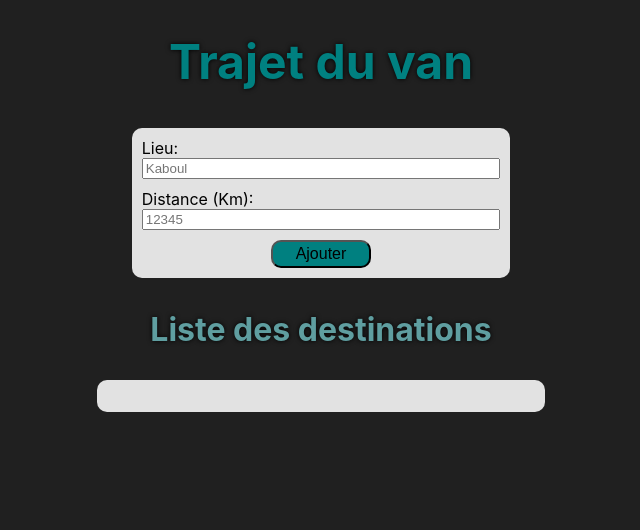
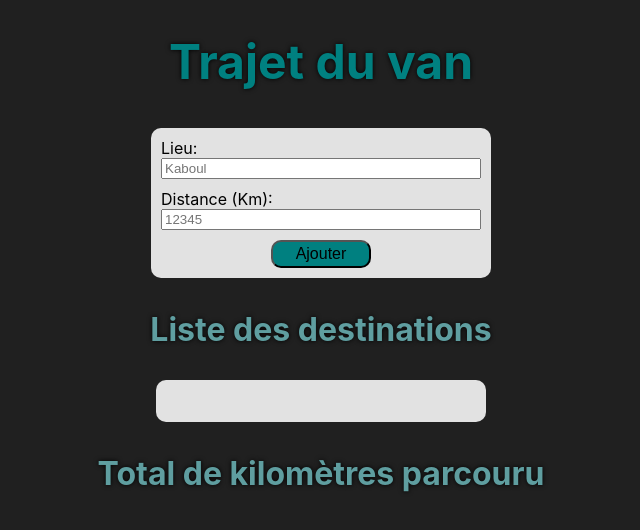
Before and after one commit to Waryen/trajet-vacances, a React (Create React App) app: page / in a window 1280 px wide. Shown: the top 530 px of the page, without its empty margins (319-959 px from the left). Built offline with nearby package versions, Linux system fonts and the light colour scheme.

Commit message:
1. régler le problème de sync du setState 2. terminer le component calcul

```diff
--- a/src/App.js
+++ b/src/App.js
@@ -1,6 +1,7 @@
 import React from 'react'
 import {Form} from './components/formulaire/form.component'
 import {List} from './components/liste/list.component'
+import {Calcul} from './components/calcul/calcul.component'
 import './App.css'
 
 class App extends React.Component {
@@ -42,7 +43,9 @@ class App extends React.Component {
     this.setState(prevState => ({
       tab: [...prevState.tab, prevState.lieu],
       lieu: { name: "", km: 0 }
-    }), this.saveLocal())
+    }))
+
+    this.saveLocal()
   }
 
   // Sauvegarde du state dans localstorage
@@ -65,6 +68,8 @@ class App extends React.Component {
         />
         <h2>Liste des destinations</h2>
         <List props = {this.state.tab} />
+        <h2>Total de kilomètres parcouru</h2>
+        <Calcul props = {this.state.tab} />
       </div>
     )
   }
--- /dev/null
+++ b/src/components/calcul/calcul.component.jsx
@@ -0,0 +1,19 @@
+import React from 'react'
+import './calcul.styles.css'
+
+export const Calcul = ({props}) => {
+    const tab = props
+    const newTab = []
+
+    for(let i = 0; i < tab.length; i++) {
+        newTab.push(tab[i])
+    }
+
+    console.log(newTab)
+
+    return(
+        <div className='calcul'>
+
+        </div>
+    )
+}
--- a/src/components/formulaire/form.styles.css
+++ b/src/components/formulaire/form.styles.css
@@ -1,7 +1,7 @@
 form {
     display: flex;
     flex-direction: column;
-    width: 40%;
+    width: 25vw;
     border-radius: 10px;
     padding: 10px;
     margin: 5px;
@@ -21,6 +21,7 @@ button#send {
     padding: 3px;
     border-radius: 10px;
     background-color: teal;
+    transition: all ease 300ms;
 }
 
 button#send:hover {
--- a/src/components/liste/list.component.jsx
+++ b/src/components/liste/list.component.jsx
@@ -3,6 +3,7 @@ import './list.styles.css'
 
 export const List = ({props}) => {
     const tab = props
+
     return (
         <div className='list'>
           <ul>
--- a/src/components/liste/list.styles.css
+++ b/src/components/liste/list.styles.css
@@ -2,7 +2,8 @@
     display: flex;
     background-color: rgb(226, 226, 226);
     border-radius: 10px;
-    width: 50%;
+    width: 25vw;
+    padding: 5px;
     margin: 5px;
 }
 
```
Also changed, not shown: src/components/calcul/calcul.styles.css (added).
